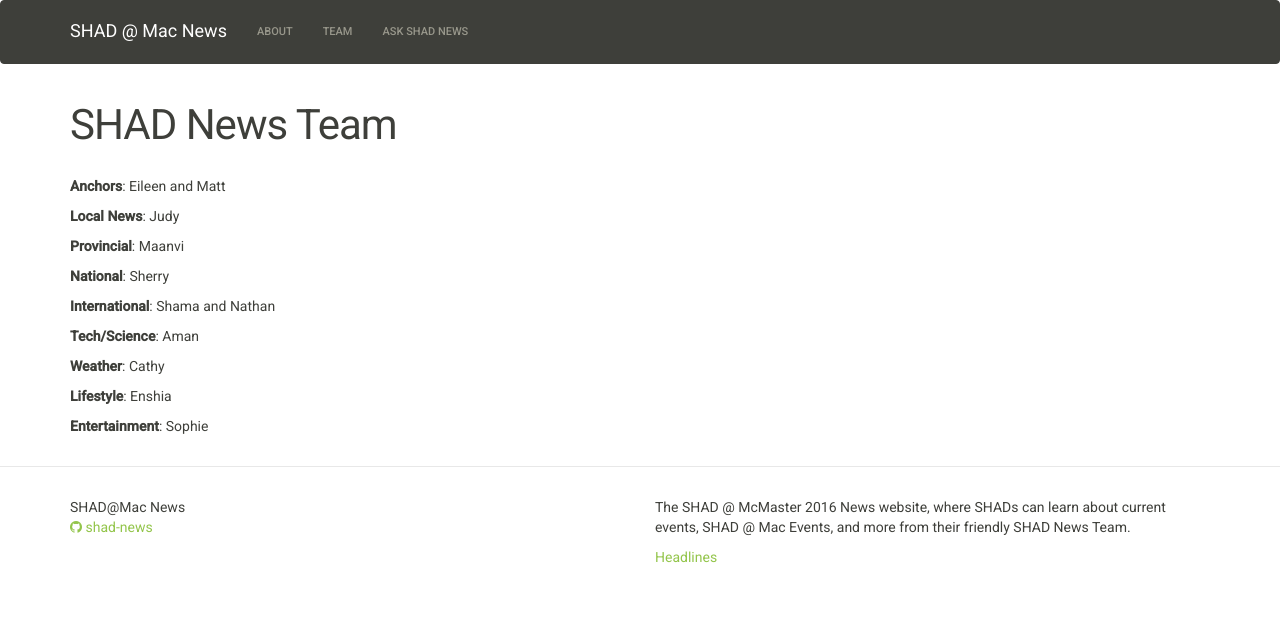
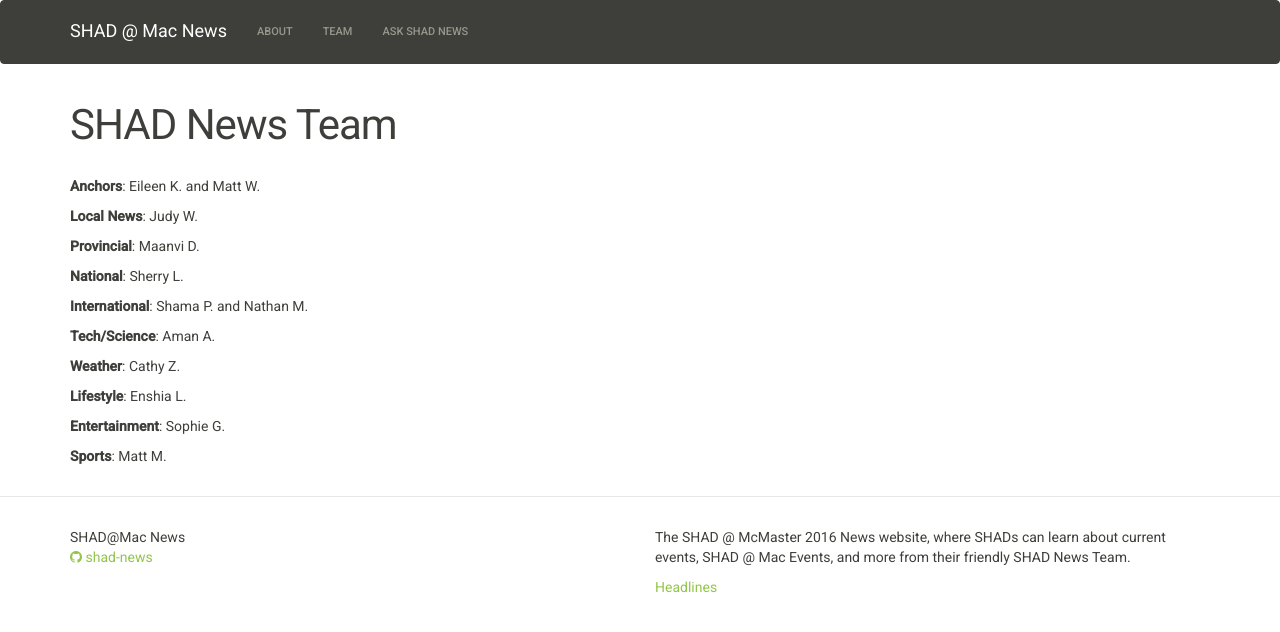
Before and after one commit to malsf21/shad-news, a Jekyll site: the page built from team.md, in a window 1280 px wide. Shown: the top 632 px of the page. Built offline with Jekyll 4.4.1, drawn with Linux system fonts in a browser that asks for light colours.

Commit message:
prepares everything for today's show

```diff
--- a/index.html
+++ b/index.html
@@ -41,7 +41,7 @@ layout: page
   </div>
   <div class="col-sm-4">
     <h1 class="page-header">Picture of the Day</h1>
-    <img src="{{site.baseurl}}/img/0715.png" class="img-responsive">
+    <img src="{{site.baseurl}}/img/0716.jpg" class="img-responsive">
     <!--
     <p>
       <blockquote>
--- a/team.md
+++ b/team.md
@@ -3,20 +3,22 @@ layout: page
 title: SHAD News Team
 permalink: /team/
 ---
-**Anchors**: Eileen and Matt
+**Anchors**: Eileen K. and Matt W.
 
-**Local News**: Judy
+**Local News**: Judy W.
 
-**Provincial**: Maanvi
+**Provincial**: Maanvi D.
 
-**National**: Sherry
+**National**: Sherry L.
 
-**International**: Shama and Nathan
+**International**: Shama P. and Nathan M.
 
-**Tech/Science**: Aman
+**Tech/Science**: Aman A.
 
-**Weather**: Cathy
+**Weather**: Cathy Z.
 
-**Lifestyle**: Enshia
+**Lifestyle**: Enshia L.
 
-**Entertainment**: Sophie
+**Entertainment**: Sophie G.
+
+**Sports**: Matt M.
```
Also changed, not shown: _data/headlines.yml (+8 -5 lines), 1 other file.
